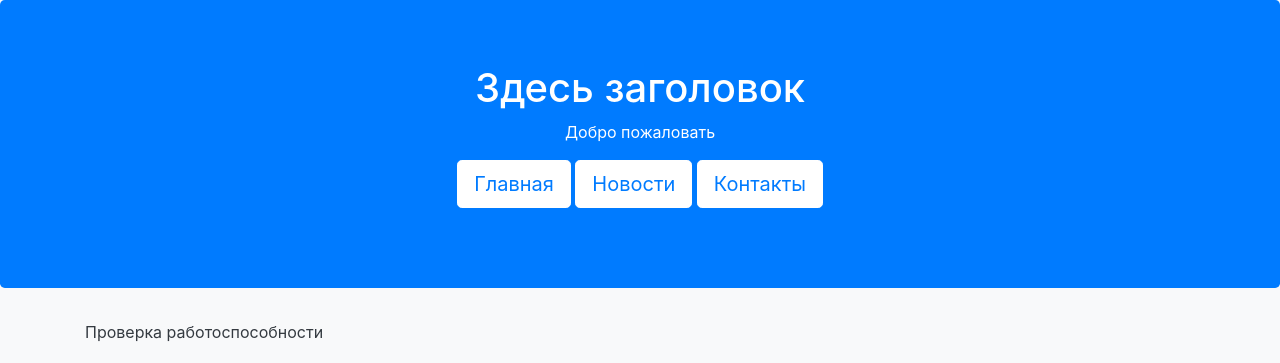
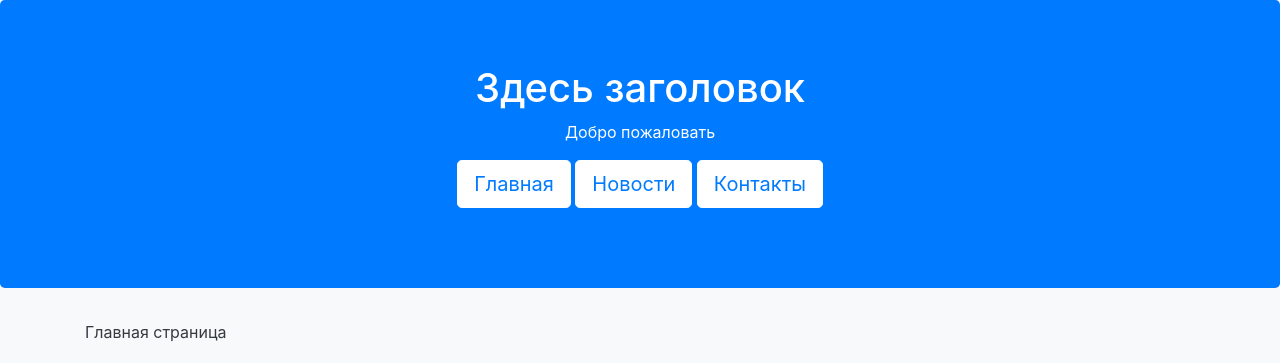
Before and after one commit to DamirSul/django-project, a Django app: page / in a window 1280 px wide. Shown: the top 363 px of the page. Run offline with Django 5.2, Linux system fonts and the light colour scheme; some libraries are stand-ins or nearby versions.

Commit message:
Update homePage.html

```diff
--- a/mainApp/templates/mainApp/homePage.html
+++ b/mainApp/templates/mainApp/homePage.html
@@ -1,7 +1,7 @@
 {% extends "mainApp/wrapper.html" %}
 
 {% block content %}
-<p>Проверка работоспособности</p>
+<p>Главная страница</p>
 
 {% include "mainApp/includes/some_html.html" %}
 {% endblock %}
```
